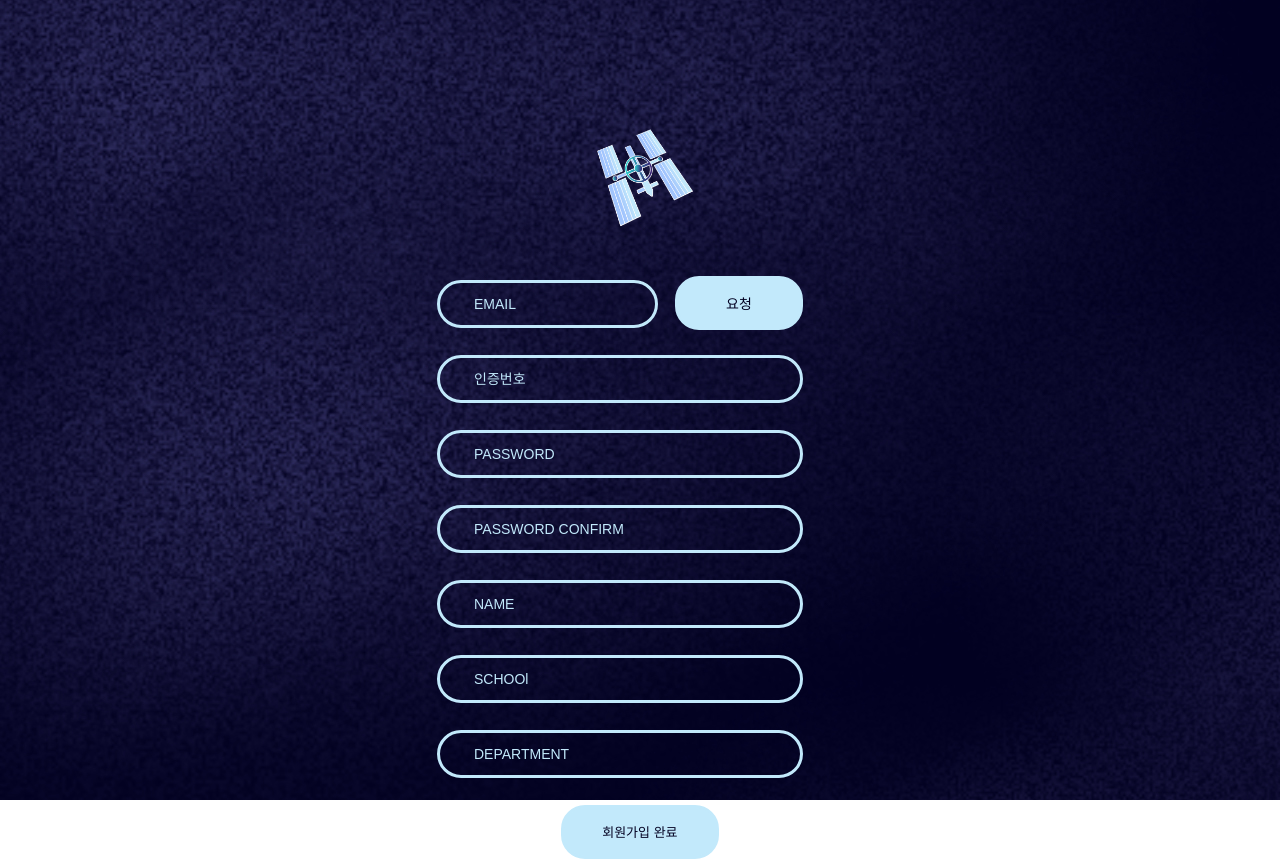
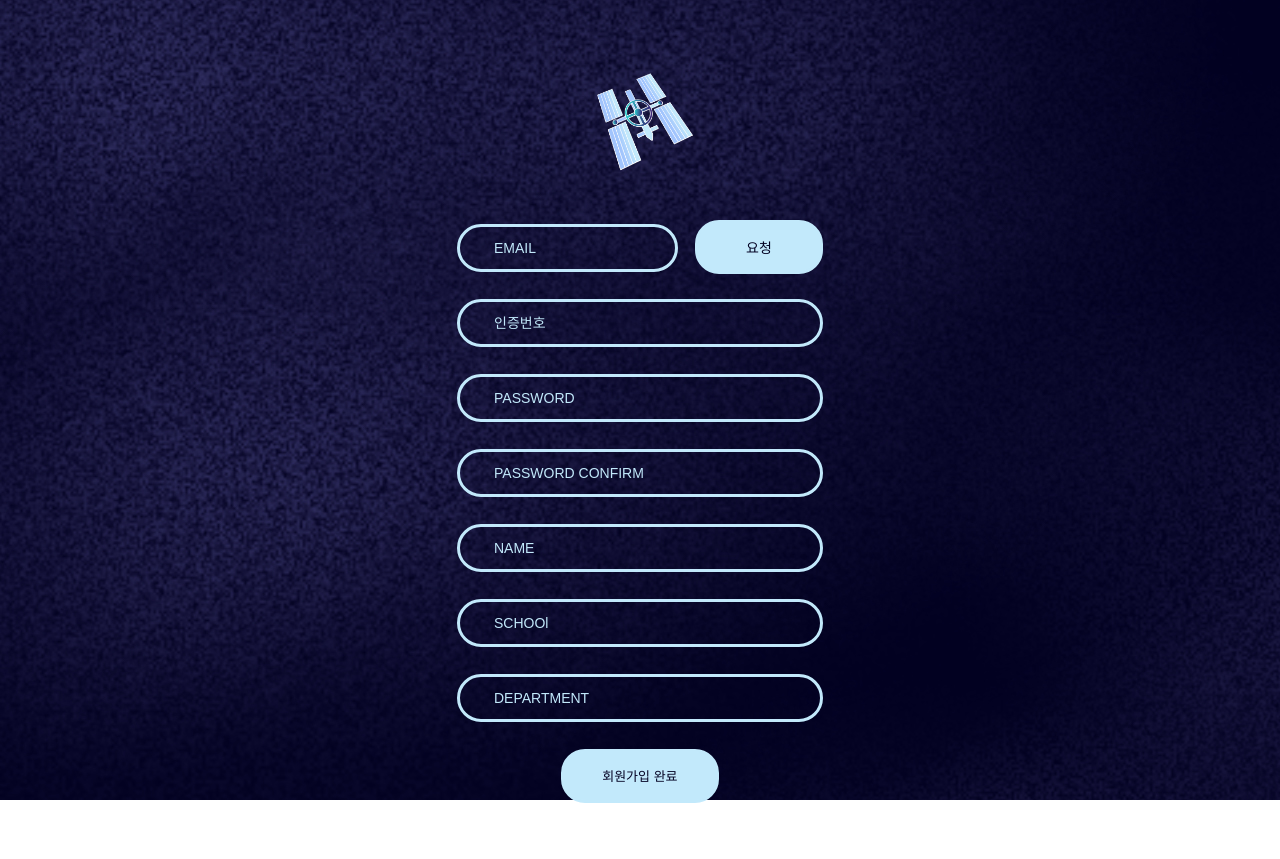
Before and after one commit to Just4Study/Station-For-Dreaming-Developer, a React (Create React App) app in the folder frontend/: page /signup in a window 1280 px wide. After the commit the page ends 803 px from the top, so only its background shows below. Built offline with nearby package versions, Linux system fonts and the light colour scheme.

Commit message:
modify layout

```diff
--- a/frontend/src/pages/LogIn/index.jsx
+++ b/frontend/src/pages/LogIn/index.jsx
@@ -23,7 +23,7 @@ const App = () => {
   }, {})
   .then(function (response) {
     console.log(response);
-    history.push('/');
+    // history.push('/');
   })
   .catch(function (error) {
     console.log(error);
--- a/frontend/src/pages/LogIn/login.module.css
+++ b/frontend/src/pages/LogIn/login.module.css
@@ -14,14 +14,14 @@
 .logInContainer {
   width: 406px;
   margin: auto;
-  padding-top: 354px;
-  padding-bottom: 80px;
+  padding-top: 15%;
 }
 
 .inputBox {
   width: 366px;
   height: 47.9px;
   margin-bottom: 27px;
+  margin-left: 20px;
   border-radius: 24px;
   border: solid 3px #c2e9fb;
   font-size: 14px;
--- a/frontend/src/pages/SignUp/signup.module.css
+++ b/frontend/src/pages/SignUp/signup.module.css
@@ -14,13 +14,14 @@
 .signUpContainer {
   width: 406px;
   margin: auto;
-  padding-top: 120px;
+  padding-top: 5%;
 }
 
 .inputBox {
   width: 366px;
   height: 47.9px;
   margin-bottom: 27px;
+  margin-left: 20px;
   border-radius: 24px;
   border: solid 3px #c2e9fb;
   font-size: 14px;
@@ -32,6 +33,7 @@
 
 .emailContainer {
   width: 406px;
+  margin-left: 20px;
 }
 
 .emailBox {
```
Also changed, not shown: 1 other file (tests, documents, lock files or other folders).
